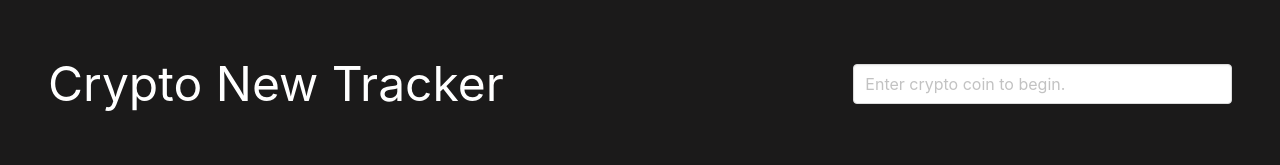
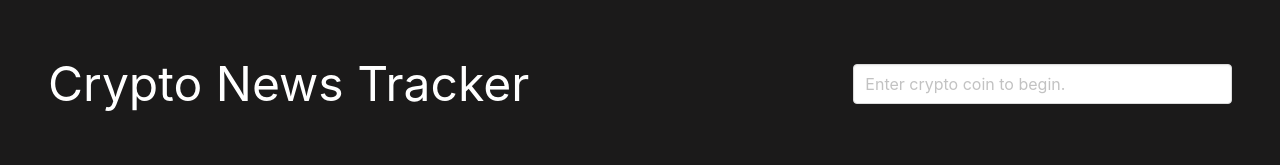
Before and after one commit to Erebus009/crypto-news-tracker, a plain HTML site: page index.html in a window 1280 px wide. Shown: the top 165 px of the page. Drawn offline with nearby package versions, Linux system fonts and the light colour scheme; no server answers.

Commit message:
super important imperative change!
BIG CHANGE

```diff
--- a/index.html
+++ b/index.html
@@ -12,7 +12,7 @@
       <header class="section">
          <div class="columns is-vcentered">
             <div class="column is-8">
-               <h1 class="is-size-1">Crypto New Tracker</h1>
+               <h1 class="is-size-1">Crypto News Tracker</h1>
             </div>
             <form class="column" id="search_box">
                <div class="field">
```
